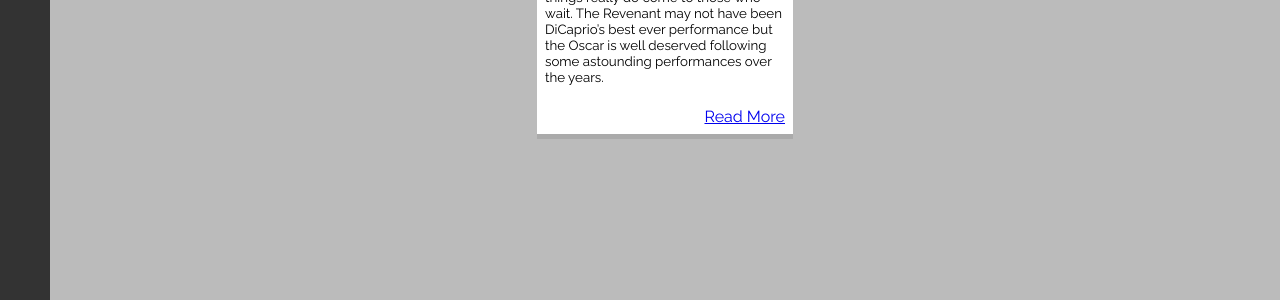
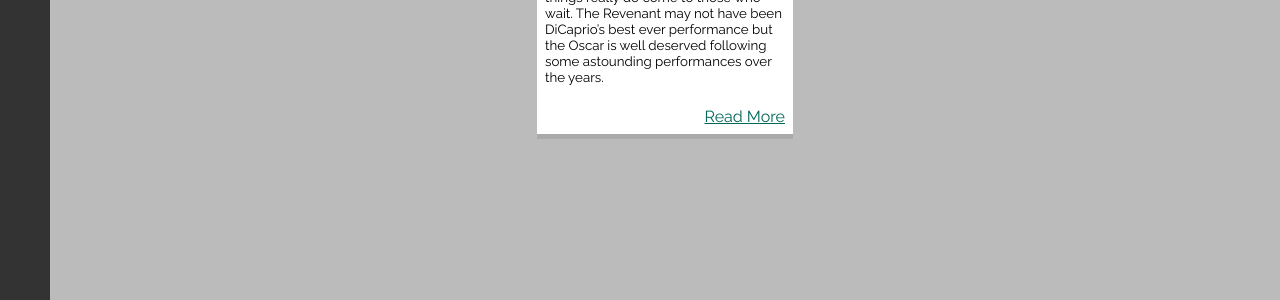
Before and after one commit to Kefwmag/kefwmag.github.io, a Jekyll site: the page built from author/livvy-mccomb/index.html, in a window 1280 px wide. Shown: the part 269-569 px from the top of the page. Built offline with Jekyll 4.4.1, drawn with Linux system fonts in a browser that asks for light colours; nearby versions of some CDN libraries.

Commit message:
Update author-theme.css

```diff
--- a/css/author-theme.css
+++ b/css/author-theme.css
@@ -4,6 +4,8 @@
 section.chanvey {
     border-bottom: 3px solid #002266;
     background: #002266;
+}
+main div.chanvey article a {
     color: #001144;
 }
 header.lmccomb {
@@ -12,5 +14,7 @@
 section.lmccomb {
     border-bottom: 3px solid #00806f;
     background: #00806f;
+}
+main div.lmccomb article a {
     color: #006759;
 }
```
